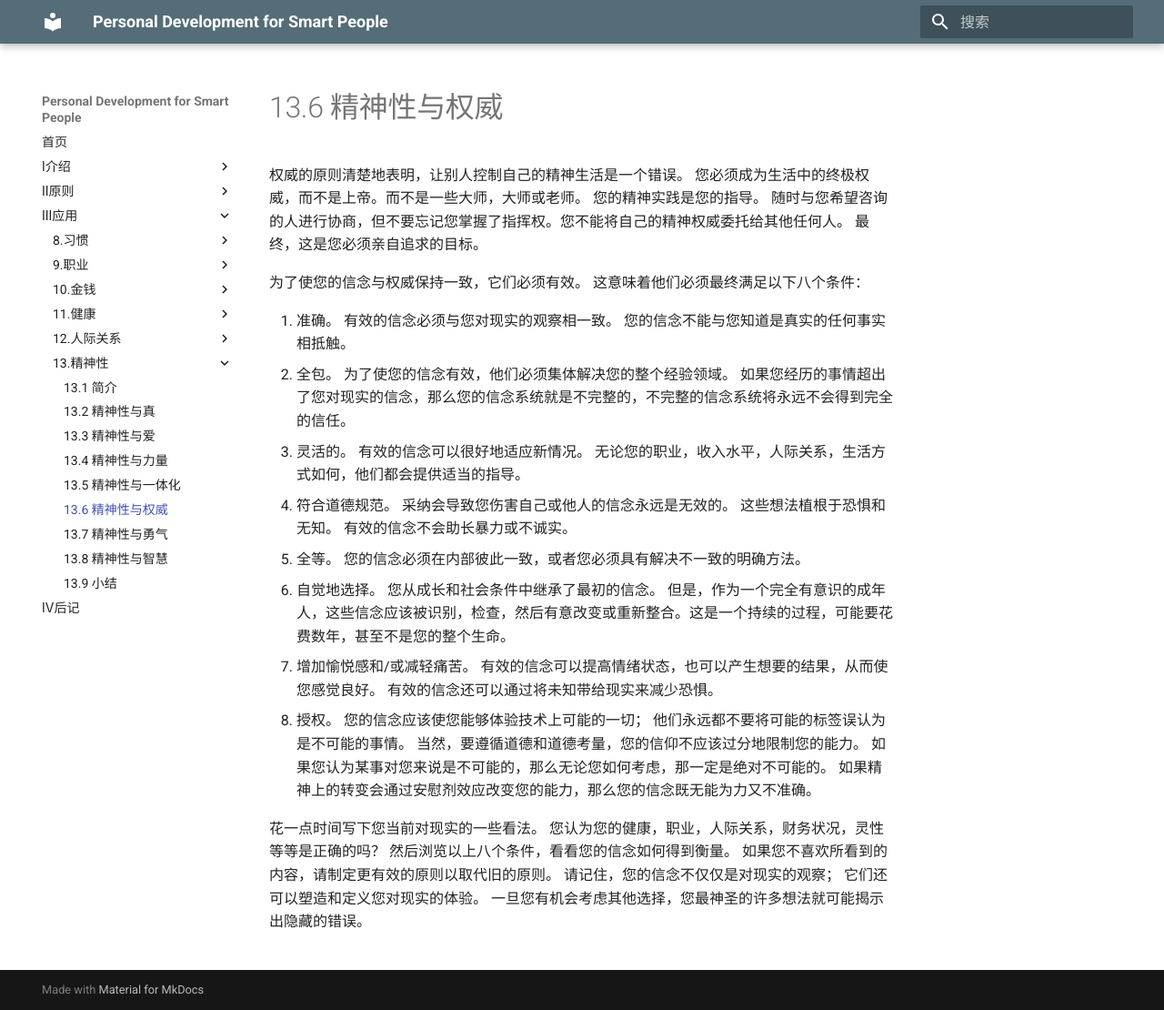
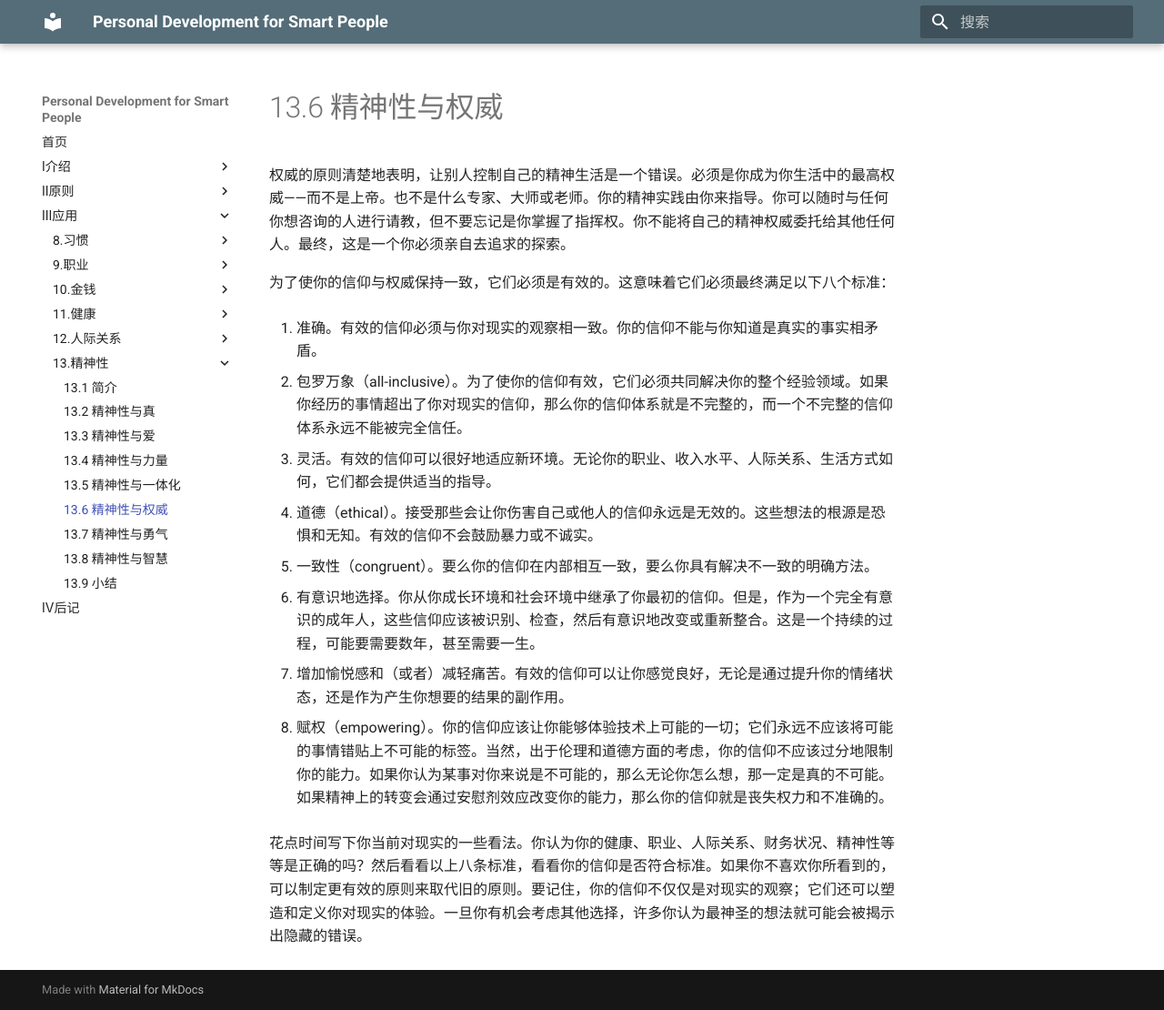
Before and after one commit to wtsnwei/pdsp, an MkDocs documentation site: the page built from docs/3.Application/13.spirituality/05.spirituality-and-authority.md, in a window 1280 px wide and 1110 px high. Shown: the whole window at 91% size. Built offline with MkDocs 1.6.1 and Material for MkDocs 9.7.7, drawn with Linux system fonts in a browser that asks for light colours.

Commit message:
校对完了《spirituality and authority》

```diff
--- a/docs/3.Application/13.spirituality/05.spirituality-and-authority.md
+++ b/docs/3.Application/13.spirituality/05.spirituality-and-authority.md
@@ -3,17 +3,24 @@ title:      Spirituality and Authority
 date:       2021-03-18
 ---
 
-权威的原则清楚地表明，让别人控制自己的精神生活是一个错误。 您必须成为生活中的终极权威，而不是上帝。而不是一些大师，大师或老师。 您的精神实践是您的指导。 随时与您希望咨询的人进行协商，但不要忘记您掌握了指挥权。您不能将自己的精神权威委托给其他任何人。 最终，这是您必须亲自追求的目标。
+权威的原则清楚地表明，让别人控制自己的精神生活是一个错误。必须是你成为你生活中的最高权威——而不是上帝。也不是什么专家、大师或老师。你的精神实践由你来指导。你可以随时与任何你想咨询的人进行请教，但不要忘记是你掌握了指挥权。你不能将自己的精神权威委托给其他任何人。最终，这是一个你必须亲自去追求的探索。
 
-为了使您的信念与权威保持一致，它们必须有效。 这意味着他们必须最终满足以下八个条件：
+为了使你的信仰与权威保持一致，它们必须是有效的。这意味着它们必须最终满足以下八个标准：
 
-1. 准确。 有效的信念必须与您对现实的观察相一致。 您的信念不能与您知道是真实的任何事实相抵触。
-2. 全包。 为了使您的信念有效，他们必须集体解决您的整个经验领域。 如果您经历的事情超出了您对现实的信念，那么您的信念系统就是不完整的，不完整的信念系统将永远不会得到完全的信任。
-3. 灵活的。 有效的信念可以很好地适应新情况。 无论您的职业，收入水平，人际关系，生活方式如何，他们都会提供适当的指导。
-4. 符合道德规范。 采纳会导致您伤害自己或他人的信念永远是无效的。 这些想法植根于恐惧和无知。 有效的信念不会助长暴力或不诚实。
-5. 全等。 您的信念必须在内部彼此一致，或者您必须具有解决不一致的明确方法。
-6. 自觉地选择。 您从成长和社会条件中继承了最初的信念。 但是，作为一个完全有意识的成年人，这些信念应该被识别，检查，然后有意改变或重新整合。这是一个持续的过程，可能要花费数年，甚至不是您的整个生命。
-7. 增加愉悦感和/或减轻痛苦。 有效的信念可以提高情绪状态，也可以产生想要的结果，从而使您感觉良好。 有效的信念还可以通过将未知带给现实来减少恐惧。
-8. 授权。 您的信念应该使您能够体验技术上可能的一切； 他们永远都不要将可能的标签误认为是不可能的事情。 当然，要遵循道德和道德考量，您的信仰不应该过分地限制您的能力。 如果您认为某事对您来说是不可能的，那么无论您如何考虑，那一定是绝对不可能的。 如果精神上的转变会通过安慰剂效应改变您的能力，那么您的信念既无能为力又不准确。
+1. 准确。有效的信仰必须与你对现实的观察相一致。你的信仰不能与你知道是真实的事实相矛盾。
 
-花一点时间写下您当前对现实的一些看法。 您认为您的健康，职业，人际关系，财务状况，灵性等等是正确的吗？ 然后浏览以上八个条件，看看您的信念如何得到衡量。 如果您不喜欢所看到的内容，请制定更有效的原则以取代旧的原则。 请记住，您的信念不仅仅是对现实的观察； 它们还可以塑造和定义您对现实的体验。 一旦您有机会考虑其他选择，您最神圣的许多想法就可能揭示出隐藏的错误。
+2. 包罗万象（all-inclusive）。为了使你的信仰有效，它们必须共同解决你的整个经验领域。如果你经历的事情超出了你对现实的信仰，那么你的信仰体系就是不完整的，而一个不完整的信仰体系永远不能被完全信任。
+
+3. 灵活。有效的信仰可以很好地适应新环境。无论你的职业、收入水平、人际关系、生活方式如何，它们都会提供适当的指导。
+
+4. 道德（ethical）。接受那些会让你伤害自己或他人的信仰永远是无效的。这些想法的根源是恐惧和无知。有效的信仰不会鼓励暴力或不诚实。
+
+5. 一致性（congruent）。要么你的信仰在内部相互一致，要么你具有解决不一致的明确方法。
+
+6. 有意识地选择。你从你成长环境和社会环境中继承了你最初的信仰。但是，作为一个完全有意识的成年人，这些信仰应该被识别、检查，然后有意识地改变或重新整合。这是一个持续的过程，可能要需要数年，甚至需要一生。
+
+7. 增加愉悦感和（或者）减轻痛苦。有效的信仰可以让你感觉良好，无论是通过提升你的情绪状态，还是作为产生你想要的结果的副作用。
+
+8. 赋权（empowering）。你的信仰应该让你能够体验技术上可能的一切；它们永远不应该将可能的事情错贴上不可能的标签。当然，出于伦理和道德方面的考虑，你的信仰不应该过分地限制你的能力。如果你认为某事对你来说是不可能的，那么无论你怎么想，那一定是真的不可能。如果精神上的转变会通过安慰剂效应改变你的能力，那么你的信仰就是丧失权力和不准确的。
+
+花点时间写下你当前对现实的一些看法。你认为你的健康、职业、人际关系、财务状况、精神性等等是正确的吗？然后看看以上八条标准，看看你的信仰是否符合标准。如果你不喜欢你所看到的，可以制定更有效的原则来取代旧的原则。要记住，你的信仰不仅仅是对现实的观察；它们还可以塑造和定义你对现实的体验。一旦你有机会考虑其他选择，许多你认为最神圣的想法就可能会被揭示出隐藏的错误。
```
